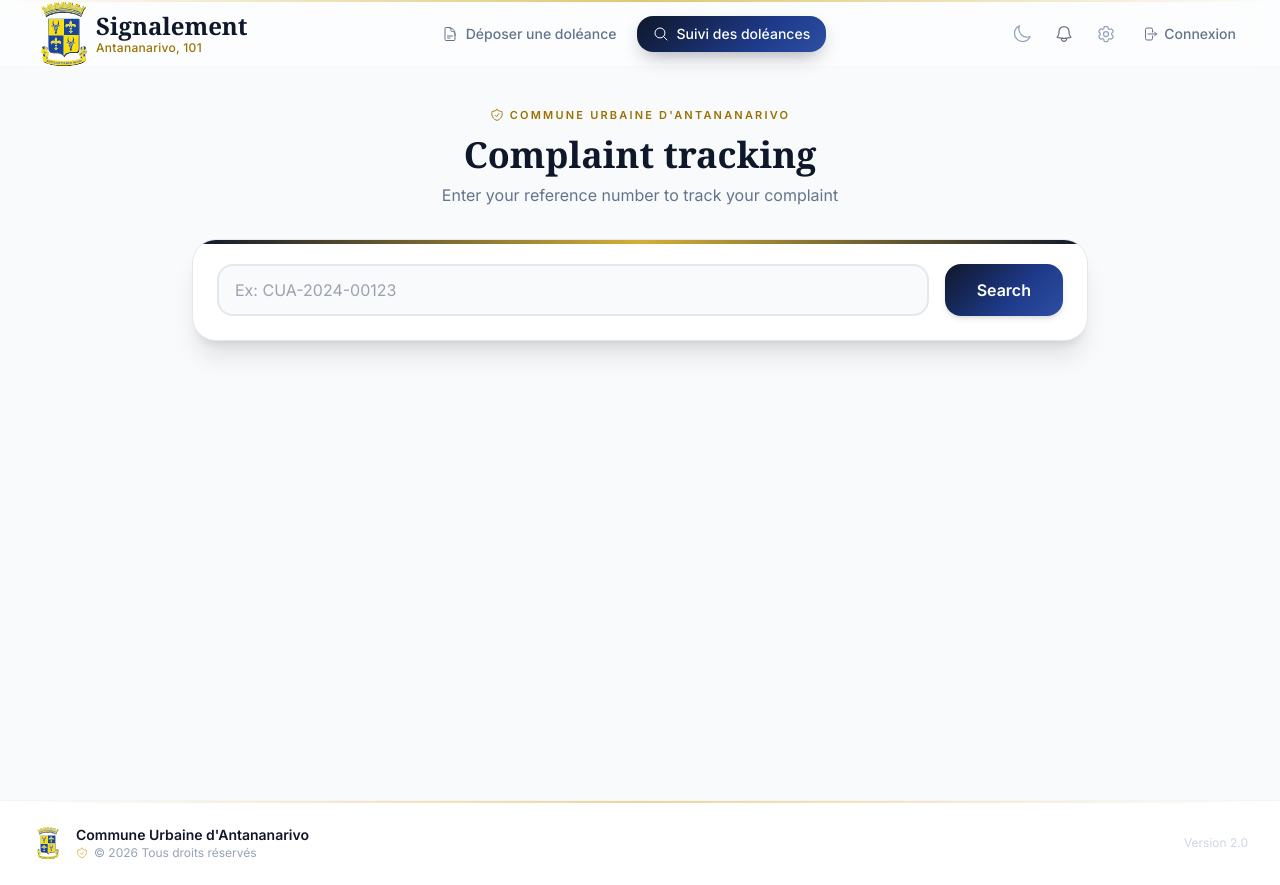
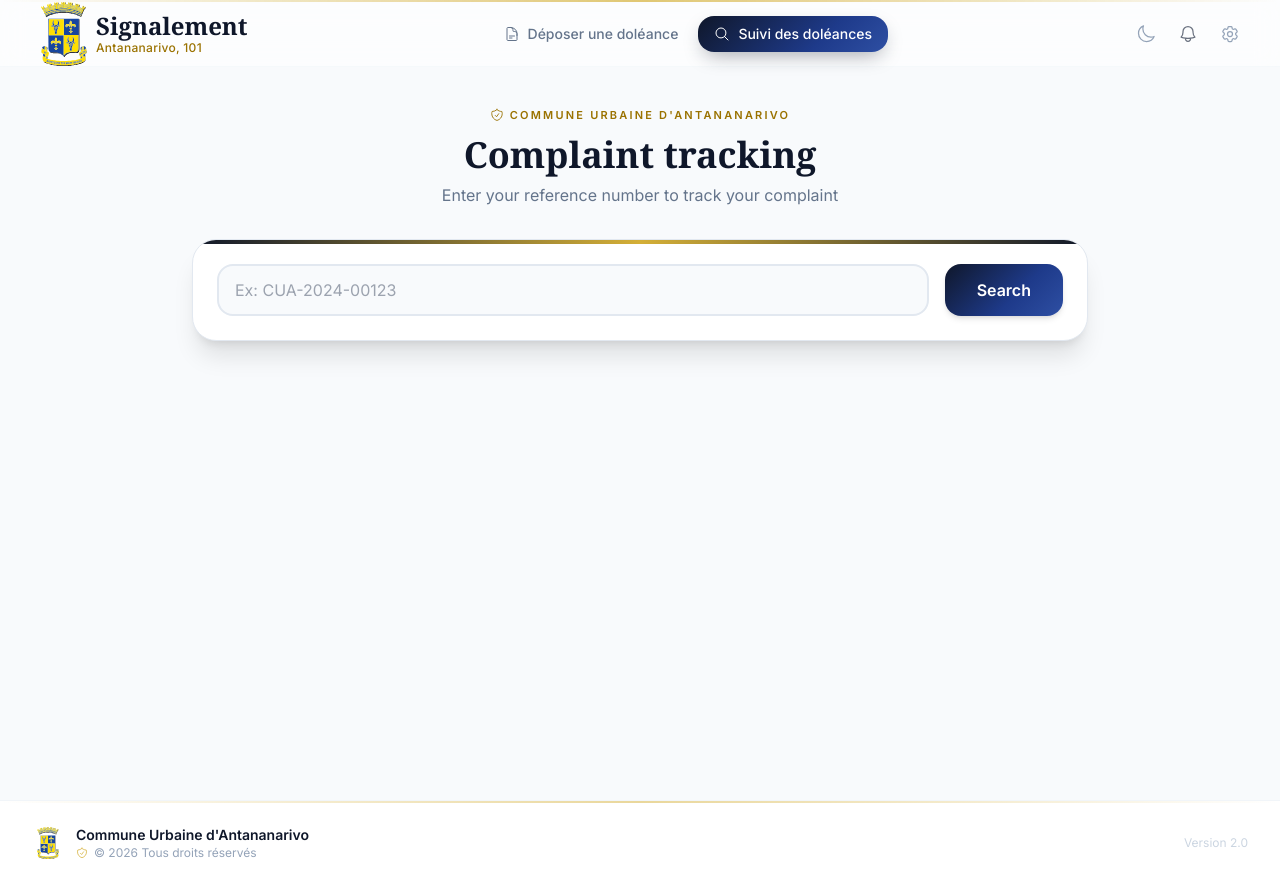
Before and after one commit to randriamiharyDani/frontend-doleance, a React (Vite) app: page /suivi-doleance in a window 1280 px wide. Built offline with nearby package versions, Linux system fonts and the light colour scheme.

Commit message:
login ok

```diff
--- a/src/components/public/PublicLayout.jsx
+++ b/src/components/public/PublicLayout.jsx
@@ -165,36 +165,6 @@ function PublicLayout({ children }) {
               >
                 <Cog6ToothIcon className="h-5 w-5" />
               </button>
-
-              {/* Login (desktop) */}
-              <a
-                href="/login"
-                className={`cua-login-link hidden md:flex items-center gap-1.5 px-3 py-2 rounded-xl text-sm font-medium transition-all duration-200 ${
-                  darkMode
-                    ? 'text-slate-300 hover:bg-white/10'
-                    : 'text-slate-500 hover:bg-slate-100'
-                }`}
-              >
-                <ArrowRightOnRectangleIcon className="h-4 w-4" />
-                <span>Connexion</span>
-              </a>
-
-              {/* Mobile menu button */}
-              <button
-                onClick={() => setMobileMenuOpen(!mobileMenuOpen)}
-                className={`md:hidden p-2 rounded-xl transition-all duration-200 ${
-                  darkMode
-                    ? 'text-slate-300 hover:bg-white/10 hover:text-white'
-                    : 'text-slate-500 hover:bg-slate-100 hover:text-slate-700'
-                }`}
-                aria-label="Menu"
-              >
-                {mobileMenuOpen ? (
-                  <XMarkIcon className="h-5 w-5" />
-                ) : (
-                  <Bars3Icon className="h-5 w-5" />
-                )}
-              </button>
             </div>
           </div>
         </div>
@@ -225,17 +195,7 @@ function PublicLayout({ children }) {
                 );
               })}
               <div className={`border-t my-2 ${darkMode ? 'border-slate-700' : 'border-slate-100'}`} />
-              <a
-                href="/login"
-                className={`flex items-center gap-3 px-4 py-3 rounded-xl text-sm font-medium transition-all duration-200 ${
-                  darkMode
-                    ? 'text-slate-300 hover:bg-white/10 hover:text-white'
-                    : 'text-slate-600 hover:bg-slate-50 hover:text-[#0F172A]'
-                }`}
-              >
-                <ArrowRightOnRectangleIcon className="h-5 w-5" />
-                <span>Connexion</span>
-              </a>
+
             </div>
           </div>
         )}
--- a/src/public/DeposerDoleance.jsx
+++ b/src/public/DeposerDoleance.jsx
@@ -749,6 +749,7 @@ const handleSearchAddress = async (e) => {
         </div>
 
         {/* Photos */}
+
         <div className="cua-section rounded-2xl p-5 mb-6 cua-anim">
           <div className="flex items-center gap-2 mb-1">
             <svg className="w-5 h-5 text-[#1E3A8A]" fill="none" viewBox="0 0 24 24" stroke="currentColor" strokeWidth={2}>
```
